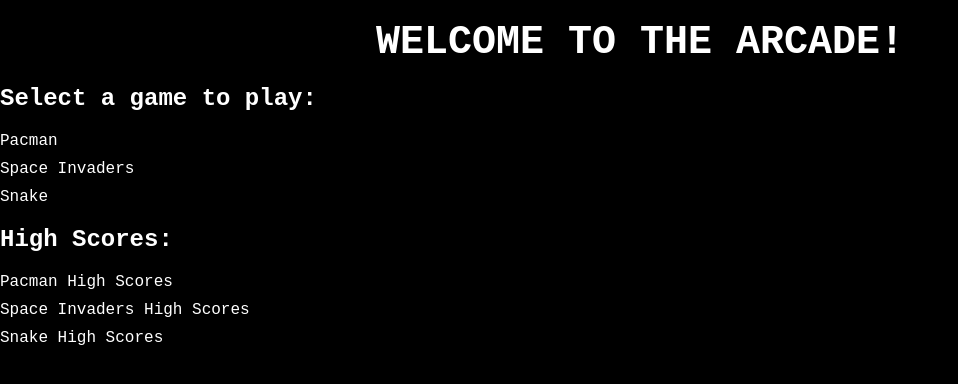
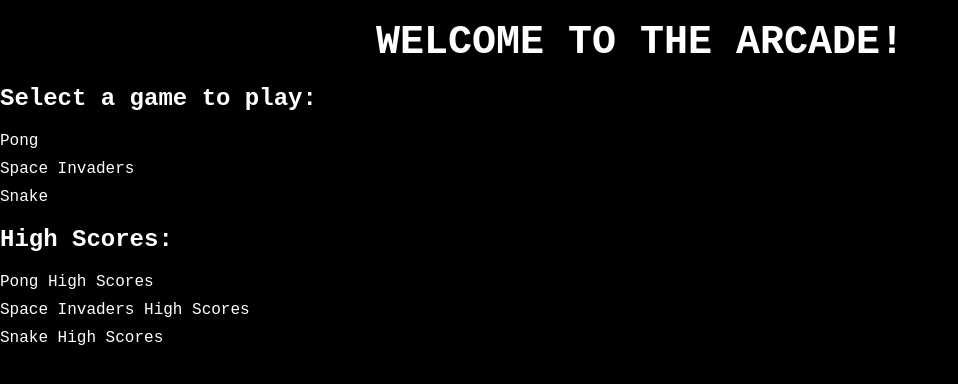
Before and after one commit to phoawb/browser-arcade, a Flask app: page / in a window 1280 px wide. Shown: the top 384 px of the page, without its empty margins (0-958 px from the left). Run offline with Flask 3, Linux system fonts and the light colour scheme.

Commit message:
changed game to pong

```diff
--- a/templates/index.html
+++ b/templates/index.html
@@ -13,7 +13,7 @@
     <h2>Select a game to play:</h2>
     <ul>
       <li>
-        <a href="{{ url_for('play_game', game_name='pacman') }}">Pacman</a>
+        <a href="{{ url_for('play_game', game_name='pong') }}">Pong</a>
       </li>
       <li>
         <a href="{{ url_for('play_game', game_name='spaceInvaders') }}"
@@ -25,9 +25,7 @@
     <h2>High Scores:</h2>
     <ul>
       <li>
-        <a href="{{ url_for('high_scores', game='pacman') }}"
-          >Pacman High Scores</a
-        >
+        <a href="{{ url_for('high_scores', game='pong') }}">Pong High Scores</a>
       </li>
       <li>
         <a href="{{ url_for('high_scores', game='spaceInvaders') }}"
```
